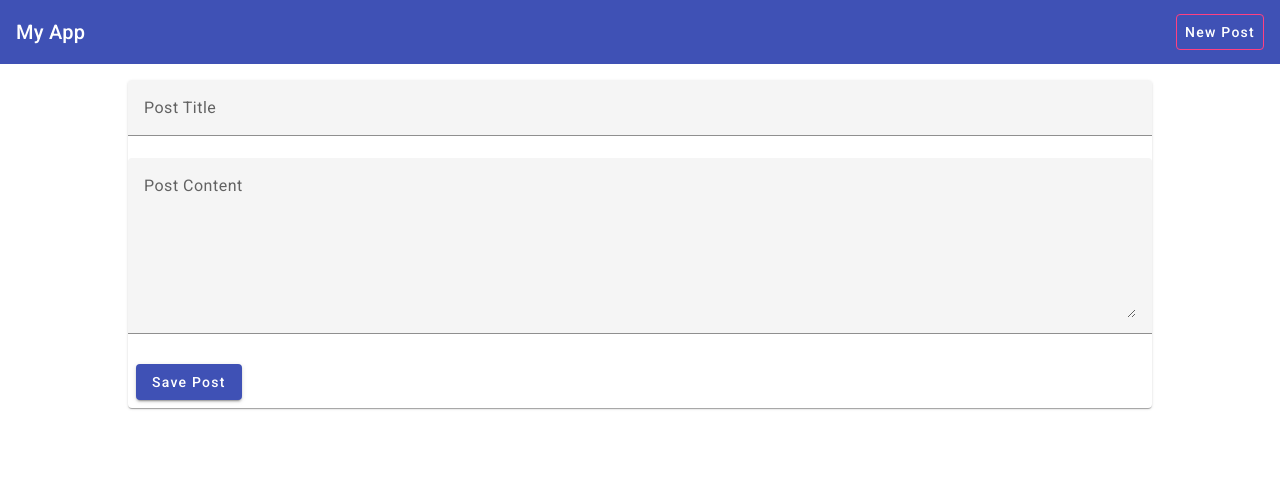
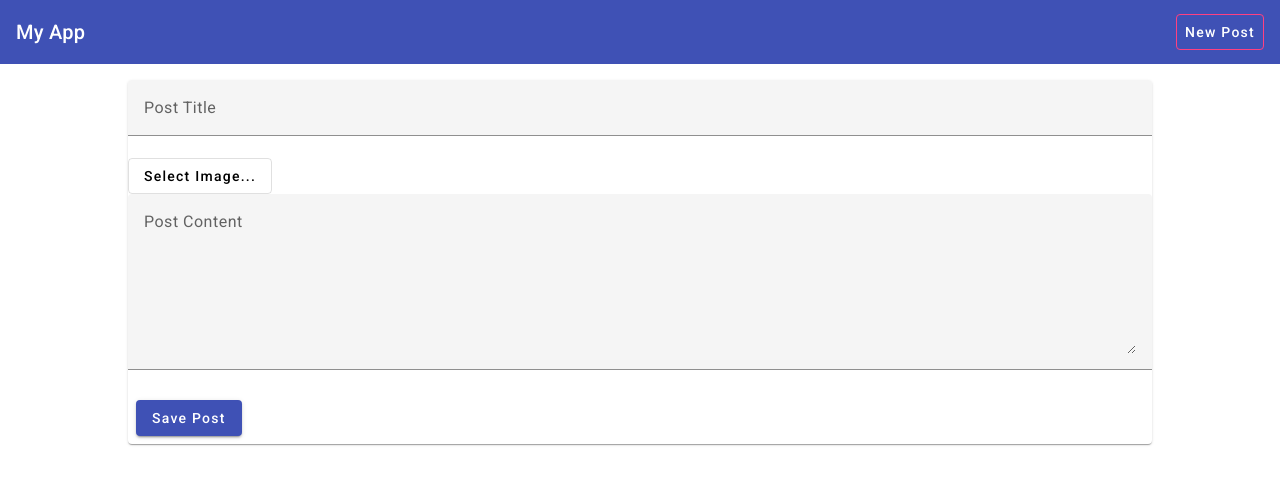
Before and after one commit to doug-newton/mean-course-udemy, an Angular app: page /create in a window 1280 px wide. Shown: the top 484 px of the page. Built offline with nearby package versions, Linux system fonts and the light colour scheme.

Commit message:
add file input button

```diff
--- a/src/app/posts/post-create/post-create.component.html
+++ b/src/app/posts/post-create/post-create.component.html
@@ -4,6 +4,8 @@
             <input matInput type="text" name="title" placeholder="Post Title" required [ngModel]="post?.title" #title="ngModel">
             <mat-error *ngIf="title.invalid">Please enter a title for your post</mat-error>
         </mat-form-field>
+        <button type="button" mat-stroked-button (click)="filePicker.click()">Select Image...</button>
+        <input type="file" #filePicker>
         <mat-form-field>
             <textarea matInput rows="6" name="content" placeholder="Post Content" required [ngModel]="post?.content" #content="ngModel"></textarea>
             <mat-error *ngIf="content.invalid">Please enter some content for your post</mat-error>
--- a/src/app/posts/post-create/post-create.component.scss
+++ b/src/app/posts/post-create/post-create.component.scss
@@ -6,3 +6,7 @@ mat-form-field {
 mat-spinner {
     margin: 3rem auto
 }
+
+input[type="file"] {
+    visibility: hidden;
+}
```
